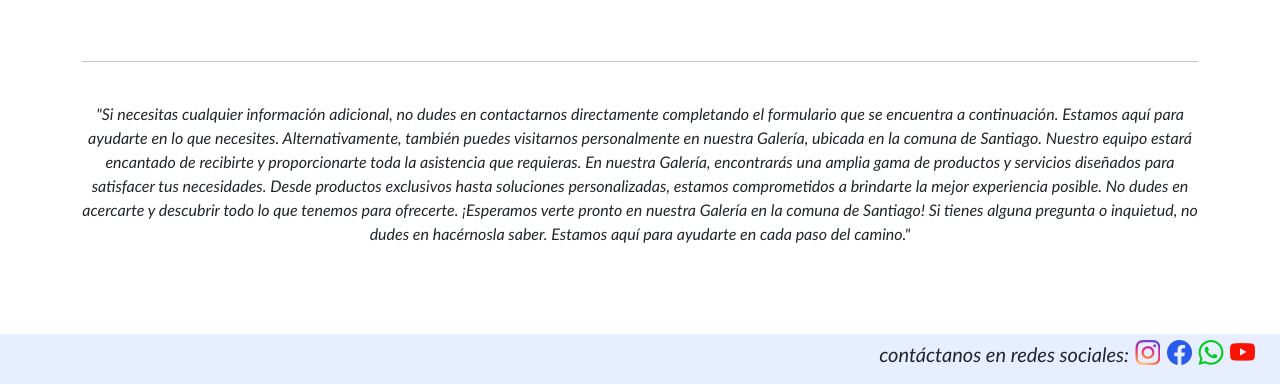
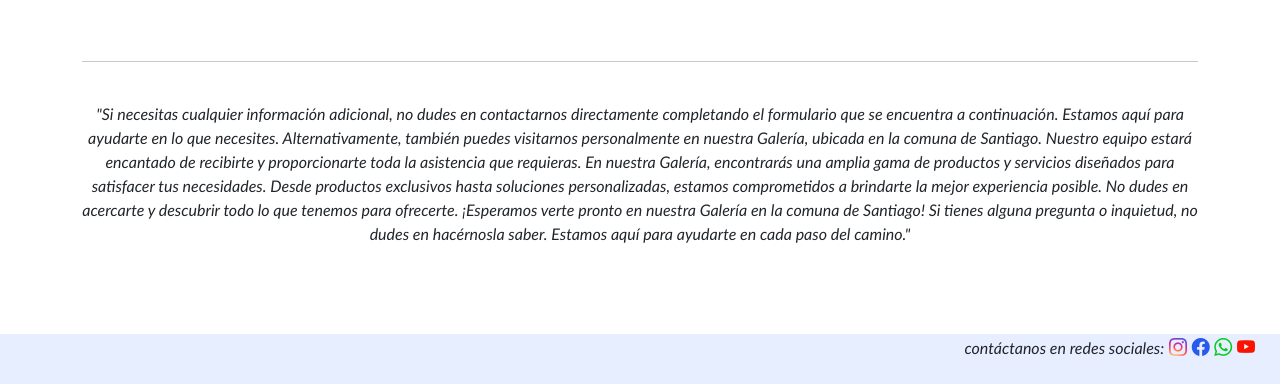
Before and after one commit to Prackercrack/GaleriaDeArte_CSS, a plain HTML site: page contacto.html in a window 1280 px wide. Shown: the part 617-1002 px from the top of the page. Drawn offline with nearby package versions, Linux system fonts and the light colour scheme.

Commit message:
Correccion de una section

```diff
--- a/contacto.html
+++ b/contacto.html
@@ -81,11 +81,11 @@
 <br><br><br>
 
 <section class="seleccion_division2">
-<p class="contactanos">contáctanos en redes sociales:</p>
-    <i class="bi bi-instagram "></i>
-    <i class="bi bi-facebook redes"></i>
-    <i class="bi bi-whatsapp redes"></i>
-    <i class="bi bi-youtube redes"></i>
+    <p class="contactanos">contáctanos en redes sociales:</p>
+    <i class="bi bi-instagram"></i>
+    <i class="bi bi-facebook"></i>
+    <i class="bi bi-whatsapp"></i>
+    <i class="bi bi-youtube"></i>
 
 </section>
 
--- a/css/estilos.css
+++ b/css/estilos.css
@@ -79,7 +79,7 @@ h2 {
     text-align: end;
     background-color: #e7eeff;
     height: 50px;
-    font-size: 25px;
+    font-size: 18px;
 
 
 }
@@ -127,7 +127,7 @@ iframe {
 
 .contactanos {
     display: inline-block;
-    font-size: 20px;
+    font-size: 16px;
 }
 /* boton de contacto*/
 
```
Also changed, not shown: galeria.html (+4 -6 lines), index.html (+5 -5 lines).
